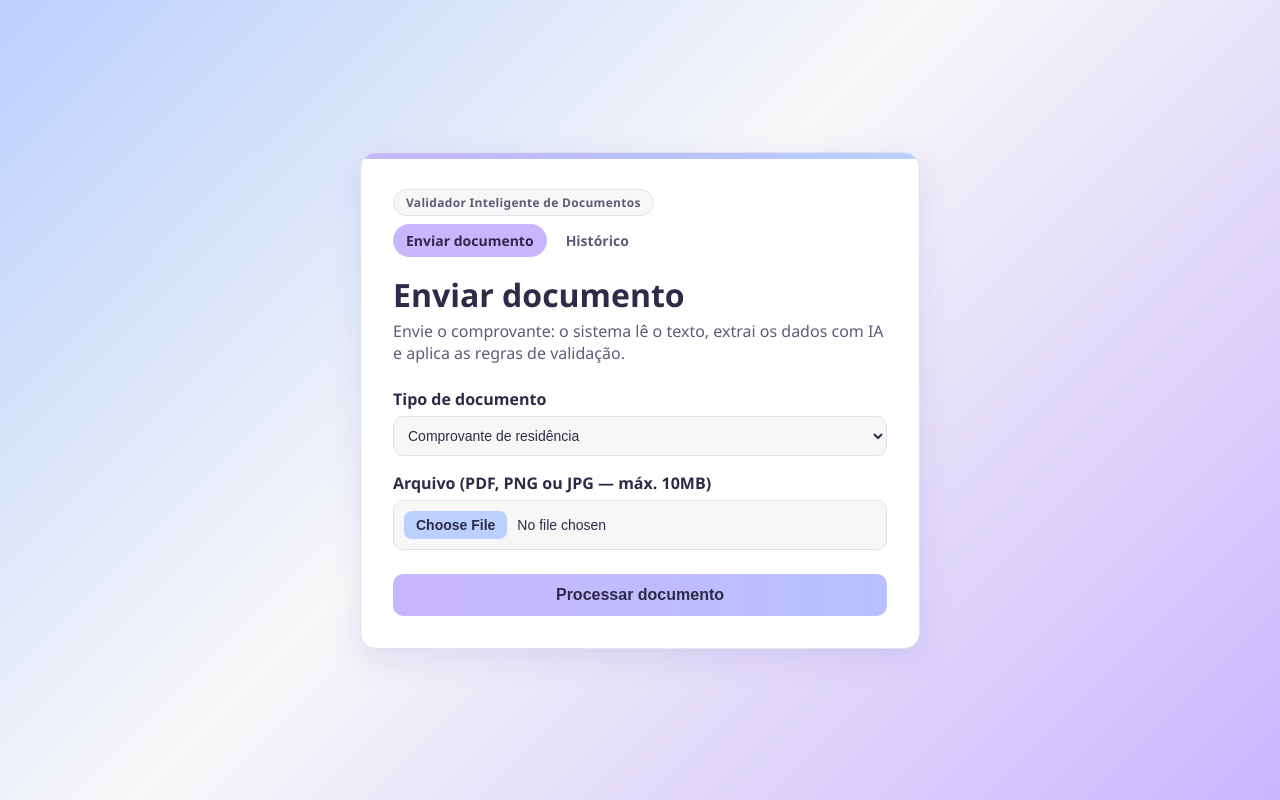
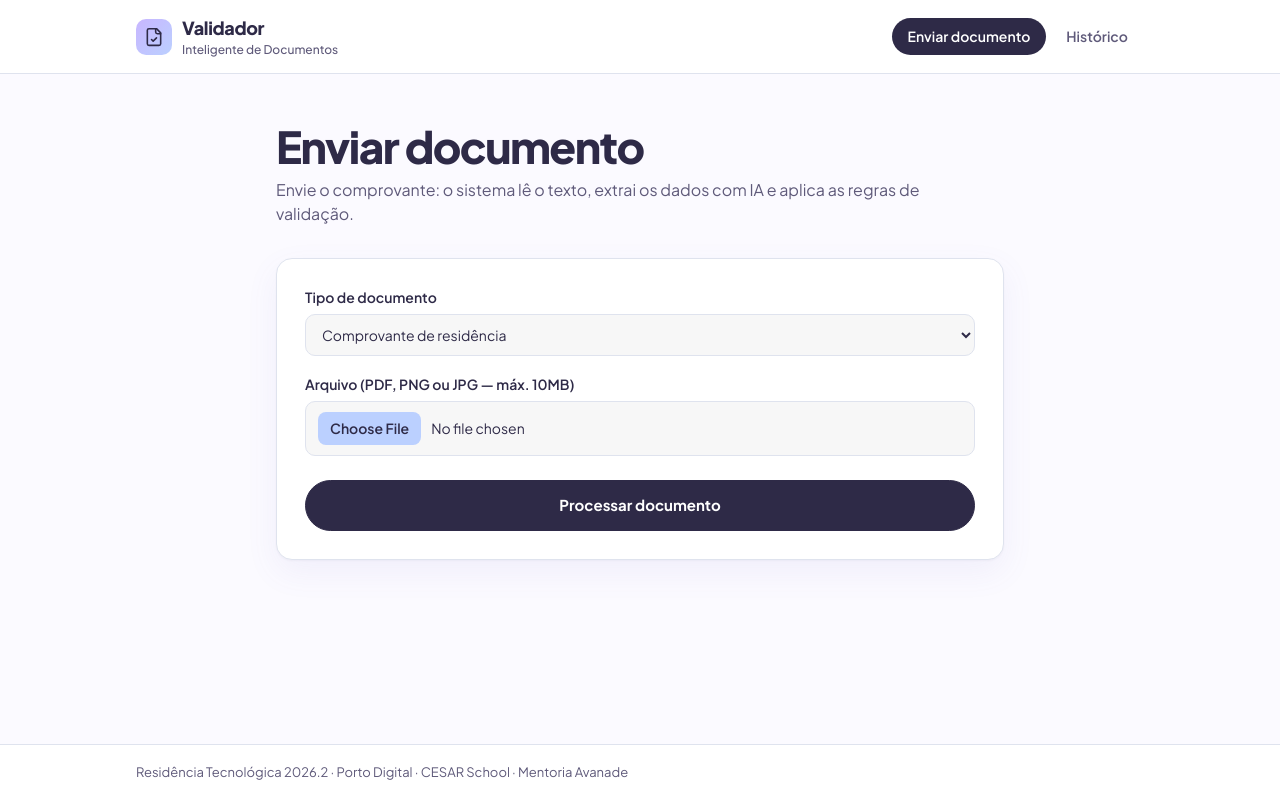
Before and after one commit to matheus-larre/validador-documentos, a Spring Boot app: page / in a window 1280 px wide. Run offline with Spring Boot 4, Linux system fonts and the light colour scheme.

Commit message:
feat(ui): aplica novo layout com barra superior e tipografia

```diff
--- a/src/main/resources/static/css/style.css
+++ b/src/main/resources/static/css/style.css
@@ -8,81 +8,137 @@
     --branco: #FFFFFF;
     --texto: #2E2A47;        /* roxo bem escuro: garante leitura sobre os pastéis */
     --texto-suave: #5F5A7A;
+
+    /* Fundo da página: branco levemente lavanda (respiro, como a referência) */
+    --pagina: #FBFAFF;
     --sombra: rgba(120, 100, 200, 0.15);
+    --sombra-painel: 0 1px 2px rgba(46, 42, 71, 0.04), 0 12px 32px rgba(120, 100, 200, 0.08);
+
+    /* Verde e vermelho suavizados: carregam significado (aprovado / reprovado) */
+    --verde-fundo: #E8F6EE; --verde-texto: #1E6B3A; --verde-borda: #8FD3A8;
+    --vermelho-fundo: #FDEDEF; --vermelho-texto: #A12A3A; --vermelho-borda: #F2A7B3;
+
+    --fonte: "Plus Jakarta Sans", "Segoe UI", system-ui, -apple-system, Arial, sans-serif;
+    --raio: 16px;
+    --largura: 1040px;
 }
 
 * { box-sizing: border-box; }
 
 body {
-    font-family: "Segoe UI", Arial, sans-serif;
-    color: var(--texto);
     margin: 0;
     min-height: 100vh;
     display: flex;
-    align-items: center;
-    justify-content: center;
-    padding: 16px;
-    background: linear-gradient(135deg, var(--azul-pastel) 0%, var(--fundo) 45%, var(--lilas) 100%);
+    flex-direction: column;
+    font-family: var(--fonte);
+    color: var(--texto);
+    background: var(--pagina);
+    line-height: 1.5;
+    -webkit-font-smoothing: antialiased;
 }
 
-/* ===== Card principal ===== */
-.card {
-    position: relative;
-    overflow: hidden;
+a { color: inherit; }
+
+/* ===== Barra superior (marca + menu) ===== */
+.barra {
+    position: sticky;
+    top: 0;
+    z-index: 10;
+    background: rgba(255, 255, 255, 0.88);
+    backdrop-filter: blur(8px);
+    border-bottom: 1px solid var(--cinza-azulado);
+}
+.barra-conteudo {
+    max-width: var(--largura);
+    margin: 0 auto;
+    padding: 14px 16px;
+    display: flex;
+    align-items: center;
+    justify-content: space-between;
+    gap: 12px;
+    flex-wrap: wrap;
+}
+.logo {
+    display: flex;
+    align-items: center;
+    gap: 10px;
+    text-decoration: none;
+    font-weight: 800;
+    font-size: 18px;
+    letter-spacing: -0.02em;
+}
+.logo small { display: block; font-size: 12px; font-weight: 500; color: var(--texto-suave); letter-spacing: 0; }
+.logo-icone {
+    width: 36px;
+    height: 36px;
+    flex-shrink: 0;
+    display: grid;
+    place-items: center;
+    border-radius: 10px;
+    background: linear-gradient(135deg, var(--lilas), var(--azul-pastel));
+}
+.menu { display: flex; gap: 4px; flex-wrap: wrap; }
+.menu a {
+    text-decoration: none;
+    color: var(--texto-suave);
+    font-weight: 600;
+    font-size: 14px;
+    padding: 8px 16px;
+    border-radius: 999px;
+    transition: background .2s ease, color .2s ease;
+}
+.menu a:hover { background: var(--fundo); color: var(--texto); }
+.menu a.ativo { background: var(--texto); color: var(--branco); }
+
+/* ===== Conteúdo da página ===== */
+.pagina {
+    flex: 1;
+    width: 100%;
+    max-width: var(--largura);
+    margin: 0 auto;
+    padding: 48px 16px 64px;
+}
+.pagina.estreita { max-width: 760px; }
+
+h1 {
+    margin: 0 0 8px;
+    font-size: clamp(30px, 4.5vw, 44px);
+    line-height: 1.1;
+    font-weight: 800;
+    letter-spacing: -0.035em;
+}
+h2 { margin: 0 0 12px; font-size: 18px; font-weight: 700; letter-spacing: -0.01em; }
+.subtitulo { margin: 0 0 32px; max-width: 60ch; color: var(--texto-suave); font-size: 16px; }
+.meta { margin: 0 0 28px; color: var(--texto-suave); font-size: 14px; overflow-wrap: anywhere; }
+
+.painel {
     background: var(--branco);
-    padding: 36px 32px 32px;
-    border-radius: 16px;
-    width: 100%;
-    max-width: 560px;
     border: 1px solid var(--cinza-azulado);
-    box-shadow: 0 10px 30px var(--sombra);
+    border-radius: var(--raio);
+    padding: 28px;
+    box-shadow: var(--sombra-painel);
 }
-
-/* Faixa degradê no topo do card */
-.card::before {
-    content: "";
-    position: absolute;
-    top: 0; left: 0; right: 0;
-    height: 6px;
-    background: linear-gradient(90deg, var(--lilas), var(--lavanda), var(--azul-pastel));
-}
-
-.marca {
-    display: inline-block;
-    margin: 0 0 12px;
-    padding: 4px 12px;
-    border-radius: 999px;
-    background: var(--fundo);
-    border: 1px solid var(--cinza-azulado);
-    color: var(--texto-suave);
-    font-size: 12px;
-    font-weight: 600;
-    letter-spacing: .3px;
-}
-
-h1 { margin: 0 0 4px; color: var(--texto); }
-.subtitulo { color: var(--texto-suave); margin: 0 0 24px; }
+.painel + .painel { margin-top: 20px; }
 
 /* ===== Formulário ===== */
-label { display: block; font-weight: 600; margin: 16px 0 6px; }
+label { display: block; font-weight: 600; font-size: 14px; margin: 18px 0 6px; }
+label:first-child { margin-top: 0; }
 
 select, input[type=file] {
     width: 100%;
-    padding: 10px;
+    padding: 10px 12px;
     border: 1px solid var(--cinza-azulado);
     border-radius: 10px;
     background: var(--fundo);
     color: var(--texto);
+    font: inherit;
     font-size: 14px;
 }
-
 select:focus, input[type=file]:focus {
     outline: none;
     border-color: var(--lavanda);
     box-shadow: 0 0 0 3px rgba(184, 192, 255, 0.55);
 }
-
-/* Botão interno do campo de arquivo ("Escolher arquivo") */
 input[type=file]::file-selector-button {
     border: 0;
     background: var(--azul-pastel);
@@ -90,65 +146,79 @@ input[type=file]::file-selector-button {
     padding: 6px 12px;
     margin-right: 10px;
     border-radius: 8px;
+    font: inherit;
     font-weight: 600;
     cursor: pointer;
 }
 
-button {
-    margin-top: 24px;
-    width: 100%;
-    padding: 12px;
-    border: 0;
-    border-radius: 10px;
-    background: linear-gradient(90deg, var(--lilas), var(--lavanda));
-    color: var(--texto);
-    font-size: 16px;
+/* ===== Botões: principal escuro em pílula (como a referência) ===== */
+button, .botao {
+    display: inline-flex;
+    align-items: center;
+    justify-content: center;
+    gap: 8px;
+    padding: 13px 24px;
+    border: 1px solid var(--texto);
+    border-radius: 999px;
+    background: var(--texto);
+    color: var(--branco);
+    font: inherit;
+    font-size: 15px;
     font-weight: 700;
+    text-decoration: none;
     cursor: pointer;
-    transition: transform .1s ease, box-shadow .2s ease;
+    transition: transform .1s ease, box-shadow .2s ease, background .2s ease;
 }
+button { width: 100%; margin-top: 24px; }
+button:hover, .botao:hover { box-shadow: 0 8px 20px var(--sombra); transform: translateY(-1px); }
+button:active, .botao:active { transform: translateY(0); }
+button:focus-visible, .botao:focus-visible, .menu a:focus-visible {
+    outline: 3px solid var(--lavanda);
+    outline-offset: 2px;
+}
+.botao-secundario { background: var(--branco); color: var(--texto); border-color: var(--cinza-azulado); }
+.acoes { display: flex; gap: 10px; flex-wrap: wrap; margin-top: 28px; }
+.acoes .botao { flex: 1 1 200px; }
 
-button:hover { box-shadow: 0 6px 16px var(--sombra); transform: translateY(-1px); }
-button:active { transform: translateY(0); }
+/* ===== Mensagens ===== */
+.alerta { padding: 12px 14px; border-radius: 12px; margin-bottom: 20px; border-left: 4px solid; font-size: 14px; }
+.sucesso { background: var(--verde-fundo); color: var(--verde-texto); border-left-color: var(--verde-borda); }
+.erro { background: var(--vermelho-fundo); color: var(--vermelho-texto); border-left-color: var(--vermelho-borda); }
 
-/* ===== Mensagens (verde/vermelho suavizados: carregam significado) ===== */
-.alerta { padding: 12px 14px; border-radius: 10px; margin-bottom: 16px; border-left: 4px solid; }
-.sucesso { background: #E8F6EE; color: #1E6B3A; border-left-color: #8FD3A8; }
-.erro { background: #FDEDEF; color: #A12A3A; border-left-color: #F2A7B3; }
-
-/* ===== Resultado do OCR ===== */
+/* ===== Seções de resultado ===== */
 .resultado { margin-top: 28px; }
-.resultado h2 { font-size: 18px; margin: 0 0 8px; }
 .resultado pre {
+    margin: 0;
     white-space: pre-wrap;
     background: var(--fundo);
     border: 1px solid var(--cinza-azulado);
     border-left: 4px solid var(--lilas);
-    padding: 12px;
-    border-radius: 10px;
+    padding: 14px;
+    border-radius: 12px;
     max-height: 320px;
     overflow: auto;
     font-size: 13px;
     color: var(--texto);
 }
 
-/* ===== Selo APROVADO / REPROVADO (verde e vermelho suavizados, como nos alertas) ===== */
+/* ===== Selo APROVADO / REPROVADO ===== */
 .selo {
     display: flex;
     align-items: center;
     justify-content: center;
     gap: 10px;
-    padding: 16px;
+    padding: 18px;
     margin-bottom: 20px;
-    border-radius: 14px;
+    border-radius: var(--raio);
     border: 2px solid;
     font-size: 26px;
     font-weight: 800;
-    letter-spacing: 1px;
+    letter-spacing: 0.04em;
 }
 .selo-icone { font-size: 30px; }
-.selo-aprovado { background: #E8F6EE; color: #1E6B3A; border-color: #8FD3A8; }
-.selo-reprovado { background: #FDEDEF; color: #A12A3A; border-color: #F2A7B3; }
+.selo-aprovado { background: var(--verde-fundo); color: var(--verde-texto); border-color: var(--verde-borda); }
+.selo-reprovado { background: var(--vermelho-fundo); color: var(--vermelho-texto); border-color: var(--vermelho-borda); }
+.selo-neutro { background: var(--fundo); color: var(--texto-suave); border-color: var(--cinza-azulado); font-size: 20px; }
 
 /* ===== Checklist das regras ===== */
 .checklist { list-style: none; padding: 0; margin: 0; display: grid; gap: 8px; }
@@ -157,97 +227,91 @@ button:active { transform: translateY(0); }
     gap: 10px;
     align-items: flex-start;
     padding: 10px 12px;
-    border-radius: 10px;
+    border-radius: 12px;
     background: var(--fundo);
     border: 1px solid var(--cinza-azulado);
     border-left: 4px solid;
 }
-.checklist li.ok { border-left-color: #8FD3A8; }
-.checklist li.falha { border-left-color: #F2A7B3; background: #FDF5F6; }
+.checklist li.ok { border-left-color: var(--verde-borda); }
+.checklist li.falha { border-left-color: var(--vermelho-borda); background: #FDF5F6; }
 .checklist strong { display: block; font-size: 14px; }
 .checklist small { display: block; color: var(--texto-suave); font-size: 13px; margin-top: 2px; overflow-wrap: anywhere; }
 .check-icone { font-weight: 800; font-size: 16px; line-height: 1.2; min-width: 16px; }
-.checklist li.ok .check-icone { color: #1E6B3A; }
-.checklist li.falha .check-icone { color: #A12A3A; }
+.checklist li.ok .check-icone { color: var(--verde-texto); }
+.checklist li.falha .check-icone { color: var(--vermelho-texto); }
 
-.selo-neutro { background: var(--fundo); color: var(--texto-suave); border-color: var(--cinza-azulado); font-size: 20px; }
-
-/* ===== Topo com marca + menu (compartilhado pelas telas) ===== */
-.topo {
-    display: flex;
-    flex-wrap: wrap;
-    align-items: center;
-    justify-content: space-between;
-    gap: 8px;
-    margin-bottom: 16px;
-}
-.topo .marca { margin: 0; }
-.menu { display: flex; gap: 6px; flex-wrap: wrap; }
-.menu a {
-    text-decoration: none;
+/* ===== Tabela de dados extraídos pela IA ===== */
+.dados { width: 100%; border-collapse: collapse; font-size: 14px; }
+.dados th {
+    text-align: left;
+    width: 38%;
+    padding: 9px 10px;
     color: var(--texto-suave);
     font-weight: 600;
-    font-size: 14px;
-    padding: 6px 12px;
-    border-radius: 999px;
-    border: 1px solid transparent;
+    background: var(--fundo);
+    border-bottom: 1px solid var(--cinza-azulado);
 }
-.menu a:hover { background: var(--fundo); border-color: var(--cinza-azulado); }
-.menu a.ativo { background: var(--lilas); color: var(--texto); }
-
-.card.larga { max-width: 900px; }
-.meta { color: var(--texto-suave); font-size: 14px; margin: 0 0 20px; overflow-wrap: anywhere; }
-
-/* ===== Botões em forma de link ===== */
-.acoes { display: flex; gap: 10px; flex-wrap: wrap; margin-top: 28px; }
-.botao {
-    flex: 1 1 200px;
-    display: inline-block;
-    text-align: center;
-    text-decoration: none;
-    padding: 12px;
-    border-radius: 10px;
-    background: linear-gradient(90deg, var(--lilas), var(--lavanda));
-    color: var(--texto);
-    font-weight: 700;
-}
-.botao:hover { box-shadow: 0 6px 16px var(--sombra); }
-.botao-secundario { background: var(--fundo); border: 1px solid var(--cinza-azulado); }
+.dados td { padding: 9px 10px; border-bottom: 1px solid var(--cinza-azulado); overflow-wrap: anywhere; }
 
 /* ===== Histórico ===== */
 .tabela-rolagem { overflow-x: auto; }
 .historico { width: 100%; border-collapse: collapse; font-size: 14px; }
 .historico th {
     text-align: left;
-    padding: 10px;
+    padding: 10px 12px;
     color: var(--texto-suave);
+    font-weight: 600;
     background: var(--fundo);
     border-bottom: 1px solid var(--cinza-azulado);
     white-space: nowrap;
 }
-.historico td { padding: 10px; border-bottom: 1px solid var(--cinza-azulado); white-space: nowrap; }
+.historico td { padding: 12px; border-bottom: 1px solid var(--cinza-azulado); white-space: nowrap; }
 .historico td.quebra { white-space: normal; overflow-wrap: anywhere; min-width: 140px; }
-.historico a { color: var(--texto); font-weight: 600; }
+.historico a { font-weight: 600; }
 .historico tbody tr:hover { background: #FAF8FF; }
 
 .chip { display: inline-block; padding: 3px 10px; border-radius: 999px; font-size: 12px; font-weight: 700; border: 1px solid; }
-.chip-aprovado { background: #E8F6EE; color: #1E6B3A; border-color: #8FD3A8; }
-.chip-reprovado { background: #FDEDEF; color: #A12A3A; border-color: #F2A7B3; }
+.chip-aprovado { background: var(--verde-fundo); color: var(--verde-texto); border-color: var(--verde-borda); }
+.chip-reprovado { background: var(--vermelho-fundo); color: var(--vermelho-texto); border-color: var(--vermelho-borda); }
 .chip-neutro { background: var(--fundo); color: var(--texto-suave); border-color: var(--cinza-azulado); }
 
-.vazio { text-align: center; color: var(--texto-suave); padding: 24px 0; }
-.vazio a { color: var(--texto); font-weight: 600; }
+.vazio { text-align: center; color: var(--texto-suave); padding: 24px 0; margin: 0; }
+.vazio a { font-weight: 600; }
 
-/* ===== Tabela de dados extraídos pela IA ===== */
-.dados { width: 100%; border-collapse: collapse; font-size: 14px; }
-.dados th {
-    text-align: left;
-    width: 38%;
-    padding: 8px 10px;
+/* ===== Rodapé ===== */
+.rodape {
+    border-top: 1px solid var(--cinza-azulado);
+    background: var(--branco);
+}
+.rodape p {
+    max-width: var(--largura);
+    margin: 0 auto;
+    padding: 18px 16px;
     color: var(--texto-suave);
-    font-weight: 600;
-    background: var(--fundo);
-    border-bottom: 1px solid var(--cinza-azulado);
+    font-size: 13px;
 }
-.dados td { padding: 8px 10px; border-bottom: 1px solid var(--cinza-azulado); }
-.dados tr:first-child th { border-top-left-radius: 10px; }
+
+/* ===== Animação de entrada: cada bloco "sobe e aparece", um depois do outro ===== */
+.surgir {
+    animation: surgir .6s cubic-bezier(.2, .7, .2, 1) both;
+    animation-delay: calc(var(--ordem, 0) * 90ms);
+}
+@keyframes surgir {
+    from { opacity: 0; transform: translateY(14px); }
+    to { opacity: 1; transform: translateY(0); }
+}
+/* Respeita quem pediu ao sistema para reduzir animações */
+@media (prefers-reduced-motion: reduce) {
+    .surgir { animation: none; }
+    * { transition: none !important; }
+}
+
+/* ===== Celular ===== */
+@media (max-width: 560px) {
+    .pagina { padding: 32px 16px 48px; }
+    .painel { padding: 20px; }
+    .barra-conteudo { padding: 12px 16px; }
+    .logo small { display: none; }
+    .menu a { padding: 7px 12px; font-size: 13px; }
+    .selo { font-size: 22px; }
+}
--- a/src/main/resources/templates/fragmentos.html
+++ b/src/main/resources/templates/fragmentos.html
@@ -1,14 +1,39 @@
 <!DOCTYPE html>
 <html lang="pt-BR" xmlns:th="http://www.thymeleaf.org">
+
+<!-- Cabeçalho HTML comum a todas as telas (título da aba, fonte, CSS e ícone) -->
+<head th:fragment="cabeca(titulo)">
+    <meta charset="UTF-8">
+    <meta name="viewport" content="width=device-width, initial-scale=1.0">
+    <title th:text="${titulo} + ' · Validador de Documentos'">Validador de Documentos</title>
+    <link rel="icon" type="image/svg+xml" th:href="@{/favicon.svg}">
+    <link rel="preconnect" href="https://fonts.googleapis.com">
+    <link rel="preconnect" href="https://fonts.gstatic.com" crossorigin>
+    <link rel="stylesheet" href="https://fonts.googleapis.com/css2?family=Plus+Jakarta+Sans:wght@400;500;600;700;800&display=swap">
+    <link rel="stylesheet" th:href="@{/css/style.css}">
+</head>
+
 <body>
 
-<!-- Topo compartilhado por todas as telas: marca + menu. "ativo" destaca a página atual. -->
-<header th:fragment="topo(ativo)" class="topo">
-    <p class="marca">Validador Inteligente de Documentos</p>
-    <nav class="menu" aria-label="Menu principal">
-        <a th:href="@{/}" th:classappend="${ativo == 'enviar'} ? 'ativo'">Enviar documento</a>
-        <a th:href="@{/documentos}" th:classappend="${ativo == 'historico'} ? 'ativo'">Histórico</a>
-    </nav>
+<!-- Barra superior compartilhada: marca + menu. "ativo" destaca a página atual. -->
+<header th:fragment="barra(ativo)" class="barra">
+    <div class="barra-conteudo">
+        <a class="logo" th:href="@{/}">
+            <span class="logo-icone" aria-hidden="true">
+                <svg width="20" height="20" viewBox="0 0 24 24" fill="none" stroke="currentColor" stroke-width="1.9"
+                     stroke-linecap="round" stroke-linejoin="round">
+                    <path d="M15 2H6a2 2 0 0 0-2 2v16a2 2 0 0 0 2 2h12a2 2 0 0 0 2-2V7Z"/>
+                    <path d="M14 2v4a2 2 0 0 0 2 2h4"/>
+                    <path d="m9 15 2 2 4-4"/>
+                </svg>
+            </span>
+            <span>Validador<small>Inteligente de Documentos</small></span>
+        </a>
+        <nav class="menu" aria-label="Menu principal">
+            <a th:href="@{/}" th:classappend="${ativo == 'enviar'} ? 'ativo'">Enviar documento</a>
+            <a th:href="@{/documentos}" th:classappend="${ativo == 'historico'} ? 'ativo'">Histórico</a>
+        </nav>
+    </div>
 </header>
 
 <!-- Mensagens de sucesso/erro vindas do Controller (flash attributes) -->
@@ -17,5 +42,10 @@
     <div th:if="${erro}" class="alerta erro" th:text="${erro}"></div>
 </div>
 
+<!-- Rodapé compartilhado -->
+<footer th:fragment="rodape" class="rodape">
+    <p>Residência Tecnológica 2026.2 · Porto Digital · CESAR School · Mentoria Avanade</p>
+</footer>
+
 </body>
 </html>
--- a/src/main/resources/templates/upload.html
+++ b/src/main/resources/templates/upload.html
@@ -1,20 +1,18 @@
 <!DOCTYPE html>
 <html lang="pt-BR" xmlns:th="http://www.thymeleaf.org">
-<head>
-    <meta charset="UTF-8">
-    <meta name="viewport" content="width=device-width, initial-scale=1.0">
-    <title>Validador de Documentos</title>
-    <link rel="stylesheet" th:href="@{/css/style.css}">
-</head>
+<head th:replace="~{fragmentos :: cabeca('Enviar documento')}"></head>
 <body>
-<main class="card">
-    <header th:replace="~{fragmentos :: topo('enviar')}"></header>
+<header th:replace="~{fragmentos :: barra('enviar')}"></header>
 
-    <h1>Enviar documento</h1>
-    <p class="subtitulo">Envie o comprovante: o sistema lê o texto, extrai os dados com IA e aplica as regras de validação.</p>
+<main class="pagina estreita">
+    <h1 class="surgir">Enviar documento</h1>
+    <p class="subtitulo surgir" style="--ordem: 1">
+        Envie o comprovante: o sistema lê o texto, extrai os dados com IA e aplica as regras de validação.
+    </p>
 
     <div th:replace="~{fragmentos :: alertas}"></div>
 
+    <section class="painel surgir" style="--ordem: 2">
         <!-- enctype multipart/form-data é OBRIGATÓRIO para enviar arquivos -->
         <form th:action="@{/documentos}" method="post" enctype="multipart/form-data">
             <label for="tipo">Tipo de documento</label>
@@ -27,6 +25,9 @@
 
             <button type="submit">Processar documento</button>
         </form>
+    </section>
 </main>
+
+<footer th:replace="~{fragmentos :: rodape}"></footer>
 </body>
 </html>
```
Also changed, not shown: src/main/resources/templates/detalhe.html (+10 -11 lines), src/main/resources/templates/historico.html (+9 -10 lines), src/main/resources/static/favicon.svg (added). Lines whose indentation alone changed are shown as unchanged.
